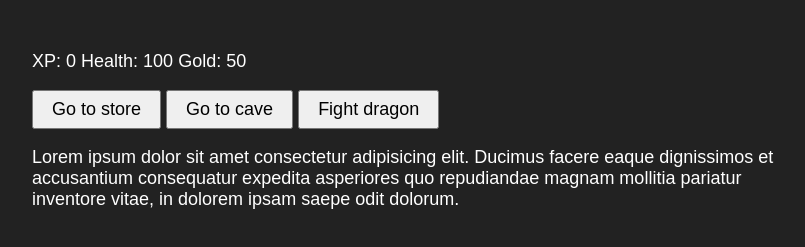
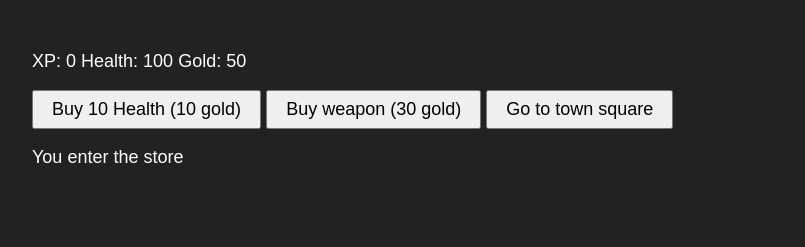
Before and after one commit to Axelhrdz/FCC-Roleplay-game, a plain HTML site: page index.html in a window 1280 px wide. Both pictures are taken after a click on the button "Go to store". Shown: the part 45-292 px from the top of the page, without its empty margins (224-1029 px from the left). Drawn offline with Linux system fonts and the light colour scheme; a web font is replaced by a local one.

Commit message:
starting working in js functions and adding variables

```diff
--- a/index.html
+++ b/index.html
@@ -25,5 +25,8 @@
             </span>
         </div>
     </div>
+
+
+    <script src="script.js"></script>
 </body>
 </html>
--- a/script.js
+++ b/script.js
@@ -0,0 +1,19 @@
+const button1 = document.getElementById('button1');
+const button2 = document.getElementById('button2');
+const button3 = document.getElementById('button3');
+const textContent = document.getElementById('textContent');
+console.log(button1);
+
+
+// button1.addEventlistener('click', function(){
+//     button1.innerText = "Buy 10 health (10 gold)";
+
+//     textContent.innerText = "You enter the store.";
+// })
+button1.addEventListener('click', function(){
+    button1.innerText = "Buy 10 Health (10 gold)";
+    button2.innerText = "Buy weapon (30 gold)";
+    button3.innerText = "Go to town square";
+
+    textContent.innerText = "You enter the store";
+})
```
